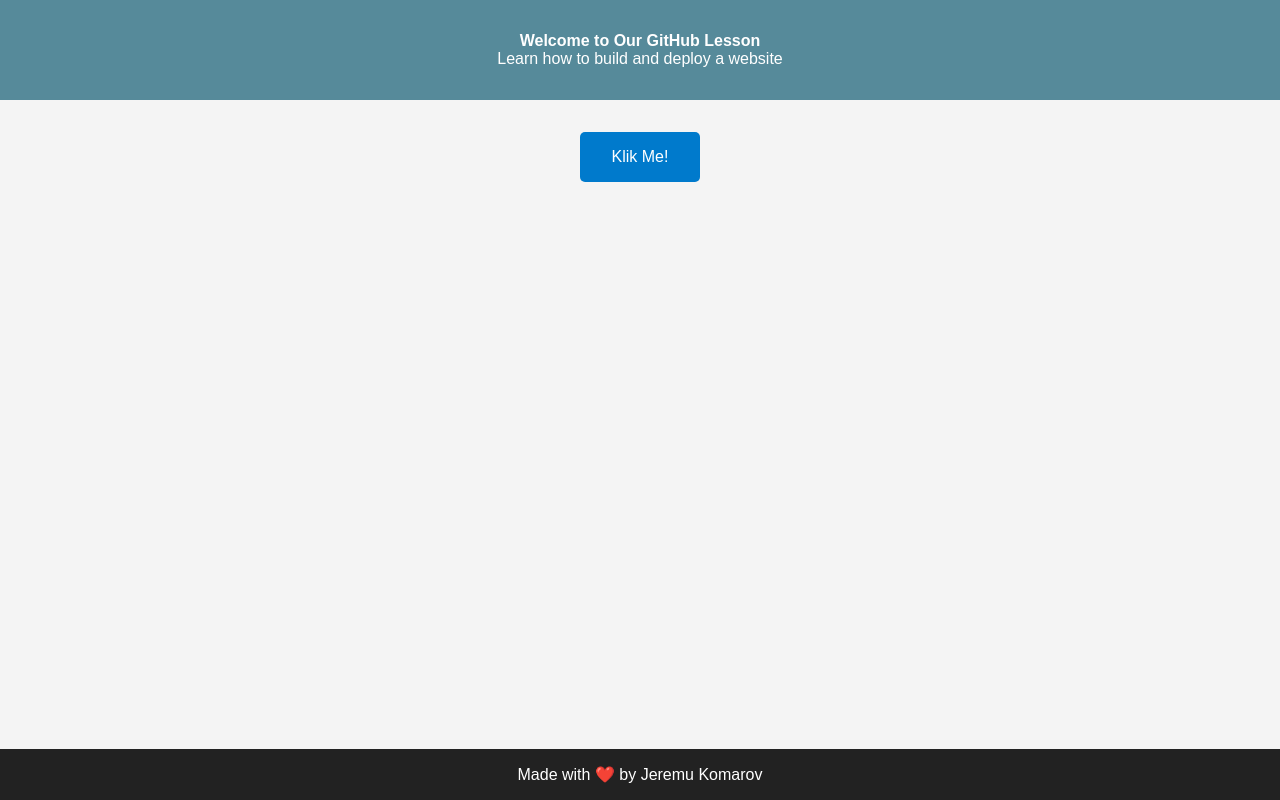
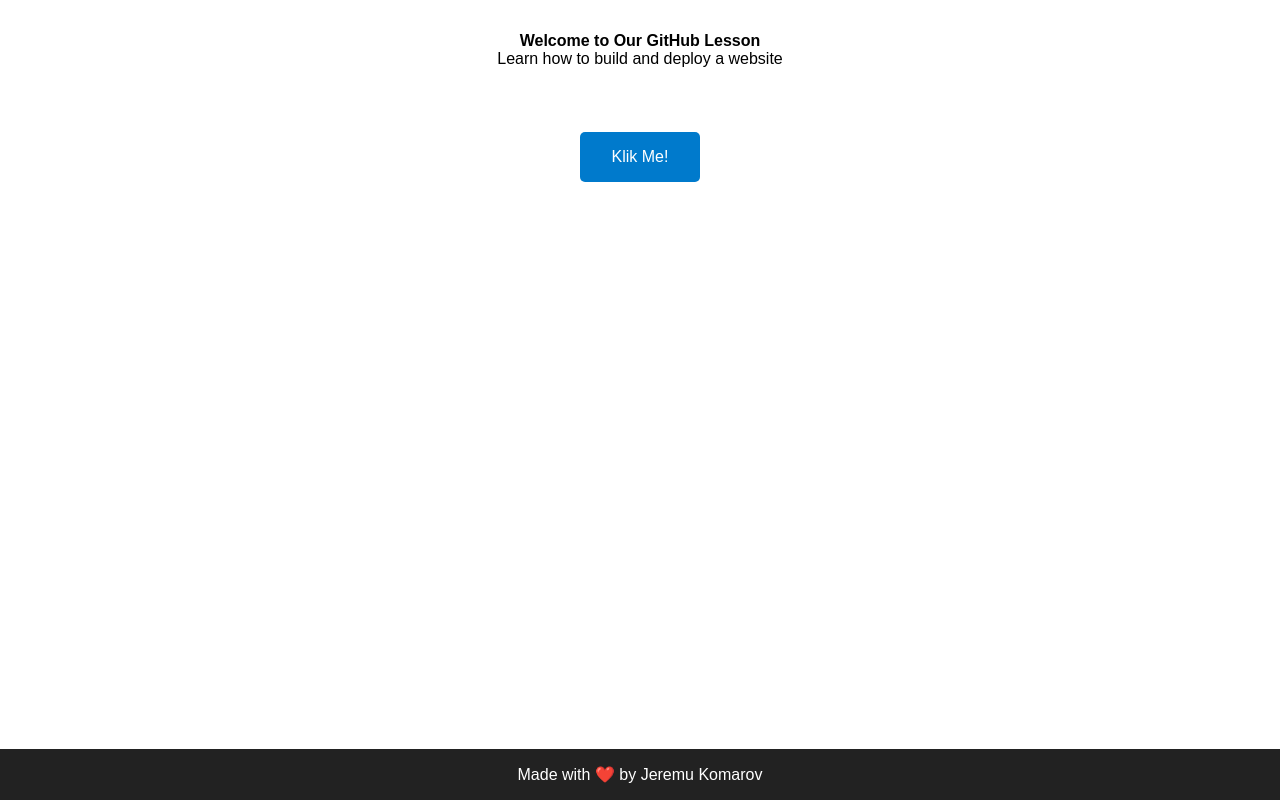
Before and after one commit to JeremyKomarov/git-land, a plain HTML site: page index.html in a window 1280 px wide. Drawn offline with Linux system fonts and the light colour scheme.

Commit message:
change bg color

```diff
--- a/style.css
+++ b/style.css
@@ -6,7 +6,7 @@
 
 body {
   font-family: sans-serif;
-  background: #f4f4f4;
+  background: #b5b5b571
   color: #333;
   display: flex;
   flex-direction: column;
@@ -14,7 +14,7 @@ body {
 }
 
 .header {
-  background: #568a9a;
+  background: #b5b5b571
   color: white;
   padding: 2rem;
   text-align: center;
```
